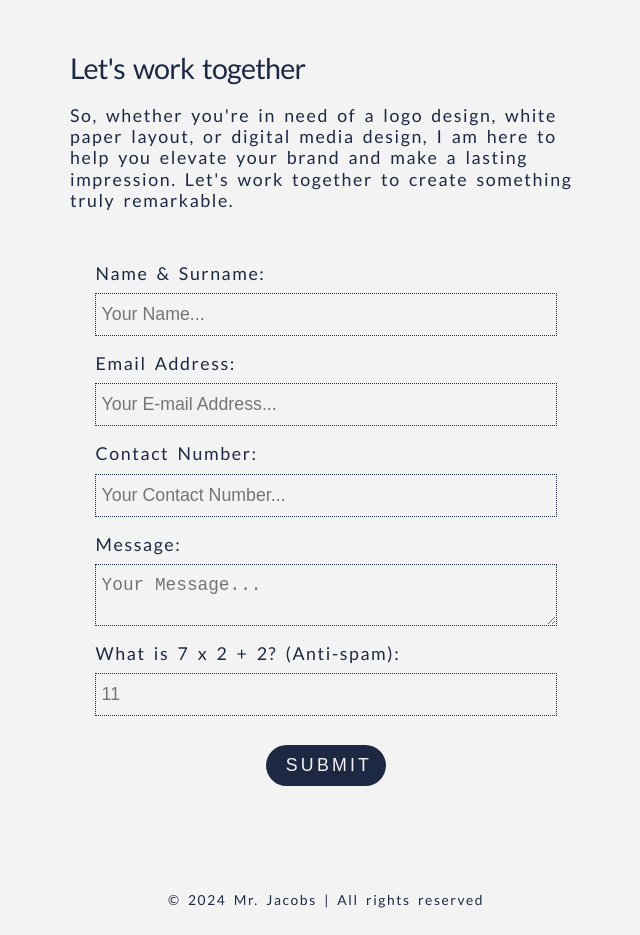
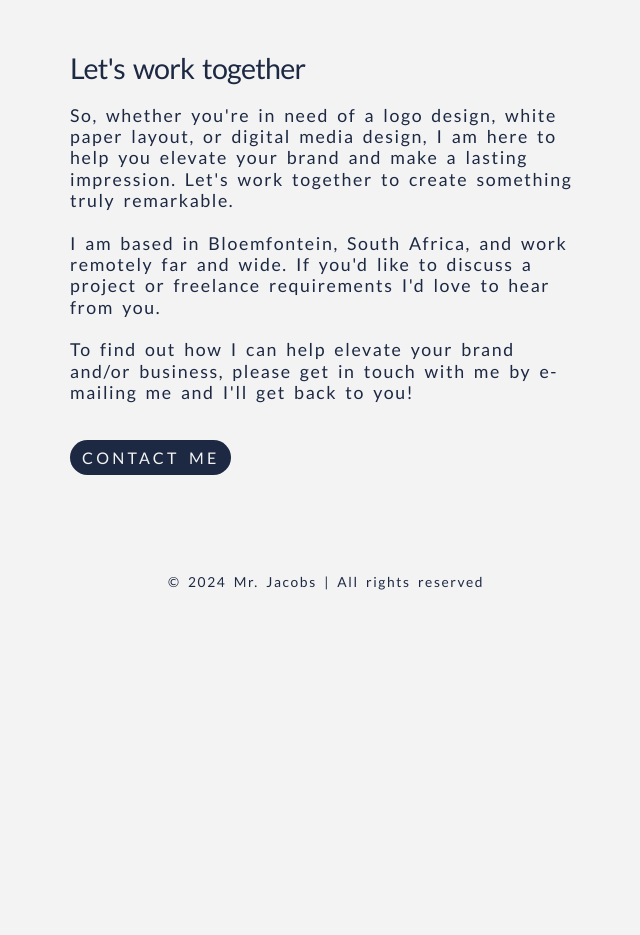
Before and after one commit to JohanJ76/portfolio, a plain HTML site: page about.html in a window 1280 px wide. Shown: the part 1841-2776 px from the top of the page, without its empty margins (314-954 px from the left). After the commit the page ends 2459 px from the top, so only its background shows below. Drawn offline with Linux system fonts and the light colour scheme.

Commit message:
Add files via upload

```diff
--- a/about.html
+++ b/about.html
@@ -52,14 +52,14 @@
                         <li><a href="./index.html">Home</a></li>
                         <li><a href="./portfolio.html">Portfolio</a></li>
                         <li><a href="./about.html" class="active">About</a></li>
-                        <li><a href="./contact.html">Contact</a></li>
+                        <li><a href= "mailto: jjacobs064@gmail.com"> Contact me</a></li>
                   </ul>
 
                   <ul>
                         <li class="hideOnMobile"><a href="./index.html">Home</a></li>
                         <li class="hideOnMobile"><a href="./portfolio.html">Portfolio</a></li>
                         <li class="hideOnMobile"><a href="./about.html" class="active">About</a></li>
-                        <li class="hideOnMobile"><a href="./contact.html">Contact</a></li>
+                        <li class="hideOnMobile"><a href= "mailto: jjacobs064@gmail.com"> Contact me</a></li>
                         <li onclick="showSidebar()" class="hide"><a href="#"><svg xmlns="http://www.w3.org/2000/svg"
                                           height="26" viewBox="0 -960 960 960" width="26" fill="#f3f3f3">
                                           <path
@@ -68,9 +68,8 @@
                   </ul>
             </nav>
 
-            <a href="https://www.mrjacobs.co.za" class="logo"><img src="./img/logo-icon-A.png"
-                        alt="Johan Jacobs - Graphic Designer"></a>
-
+            <div class="logo"><img src="./img/logo-icon-A.png"
+                  alt="Johan Jacobs - Graphic Designer"></div>
       </header>
 
 
@@ -138,29 +137,20 @@
                         <br>
                         <p>So, whether you're in need of a logo design, white paper layout, or digital media design,
                               I am here to help you elevate your brand and make a lasting impression. Let's
-                              work together to create something truly remarkable.</p> <br>
-
+                              work together to create something truly remarkable.</p>
+                              <br>
+                              <p>I am based in Bloemfontein, South Africa, and work remotely far and wide. If you'd like to
+                        discuss a project or freelance requirements I'd love to hear from you.
+                        <br><br>
+                        To find out how I can help elevate your brand and/or business, please
+                        get in touch with me by e-mailing me and I'll get back to you!
+                                          </p>
+                  </div>
+                  <div class="mail"><a href= "mailto: jjacobs064@gmail.com" class="button1"> Contact me</a>
                   </div>
 
 
-                  <form method="post" action="./mail.php">
-                        <label>Name &amp; Surname:</label>
-                        <input name="name" placeholder="Your Name..." required>
 
-                        <label>Email Address:</label>
-                        <input name="email" type="email" placeholder="Your E-mail Address..." required>
-
-                        <label>Contact Number:</label>
-                        <input name="contact" placeholder="Your Contact Number..." required>
-
-                        <label>Message:</label>
-                        <textarea name="message" placeholder="Your Message..." required></textarea>
-
-                        <label id="antispam">What is 7 x 2 + 2? (Anti-spam):</label>
-                        <input id="antispambox" name="human" placeholder="11">
-
-                        <input id="submit" name="submit" type="submit" value="Submit">
-                  </form>
             </div>
 
 
--- a/styles.css
+++ b/styles.css
@@ -377,93 +377,6 @@ footer p {
       padding: 50px 0 20px 0;
 }
 
-form {
-      width: 90%;
-      margin: 0 auto;
-      text-align: left;
-}
-
-input,
-textarea,
-label {
-      display: block;
-      width: 100%;
-      margin: 0 auto;
-      color: var(--dark-blue);
-      padding: 10px 0;
-      font-size: clamp(1rem, 0.963rem + 0.1852vw, 1.125rem);
-}
-
-input,
-textarea {
-      background-color: var(--white);
-      border: 0;
-      color: var(--dark-blue);
-      padding-left: 6px;
-      margin-bottom: 8px;
-      outline: 1px dotted var(--dark-blue);
-}
-
-input[type=submit] {
-      font-size: clamp(1rem, 0.963rem + 0.1852vw, 1.125rem);
-      letter-spacing: 0.2rem;
-      color: var(--white);
-      text-transform: uppercase;
-      background-color: var(--dark-blue);
-      width: 120px;
-      border-radius: 0;
-      margin-top: 30px;
-      outline: none;
-      border-radius: 30px;
-}
-
-input[type=submit]:hover {
-      background-color: var(--red);
-      color: var(--white);
-      cursor: pointer;
-      transition: all 0.2s ease;
-}
-
-input:focus,
-textarea:focus {
-      outline: 1px dotted var(--dark-blue);
-}
-
-
-/* THANK YOU MESAGE */
-.thanks {
-      width: 100%;
-      height: 100%;
-      margin: 0 auto;
-      margin-top: -120px;
-}
-
-.thanks .you {
-      width: 100%;
-      margin: 0 auto;
-      text-align: center;
-}
-
-.you article {
-      margin: 40px 0;
-}
-
-.you h1 {
-      font-size: 4rem;
-      line-height: 4rem;
-}
-
-.thanks .you img {
-      width: 12rem;
-      height: auto;
-}
-
-.subline {
-      width: 60%;
-      margin: 0 auto;
-      padding: 2rem 0;
-}
-
 
 button {
       width: 120px;
@@ -481,6 +394,31 @@ button {
 }
 
 button:hover {
+      background-color: var(--red);
+      color: var(--white);
+      cursor: pointer;
+}
+
+.mail {
+      width: 100%;
+      height: auto;
+      text-align: left;
+      margin-top: 1.5rem;
+}
+.button1 {
+      font-size: 1rem;
+      letter-spacing: 0.2rem;
+      padding: 8px 12px;
+      color: var(--white);
+      text-transform: uppercase;
+      cursor: pointer;
+      border: none;
+      background-color: var(--dark-blue);
+      transition: all 0.2s ease;
+      border-radius: 30px;
+}
+
+.button1:hover {
       background-color: var(--red);
       color: var(--white);
       cursor: pointer;
```
Also changed, not shown: index.html (+4 -4 lines), portfolio.html (+4 -5 lines).
